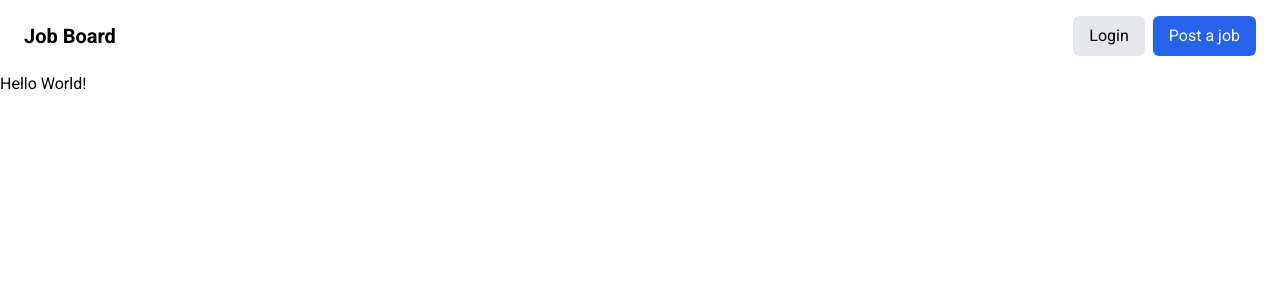
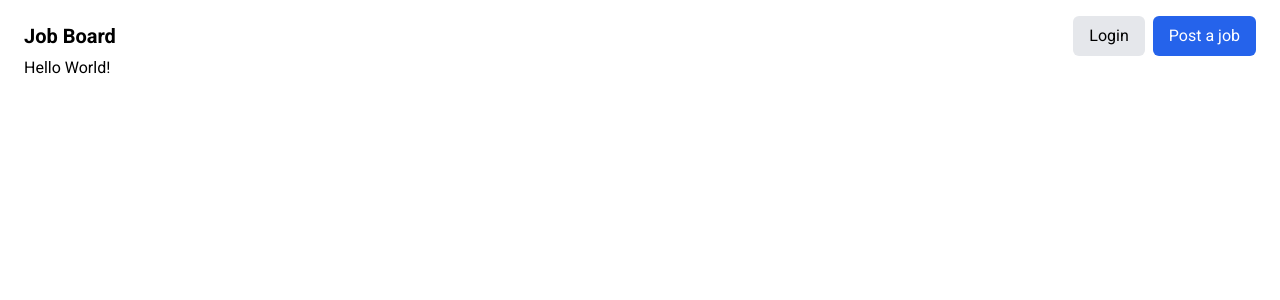
Before and after one commit to peymanzarchini/job-app, a Next.js app: page / in a window 1280 px wide. Shown: the top 300 px of the page. Built offline with nearby package versions, Linux system fonts and the light colour scheme.

Commit message:
refactore code

```diff
--- a/src/app/layout.tsx
+++ b/src/app/layout.tsx
@@ -18,8 +18,10 @@
   return (
     <html lang="en">
       <body className={roboto.className} suppressHydrationWarning={true}>
-        <Header />
-        {children}
+        <main className="py-4 px-6 container mx-auto">
+          <Header />
+          {children}
+        </main>
       </body>
     </html>
   );
--- a/src/components/Header.tsx
+++ b/src/components/Header.tsx
@@ -2,7 +2,7 @@
 
 const Header = () => {
   return (
-    <header className="flex items-center justify-between py-4 px-6 container mx-auto">
+    <header className="flex items-center justify-between">
       <Link href={"/"} className="font-bold text-xl">
         Job Board
       </Link>
```
